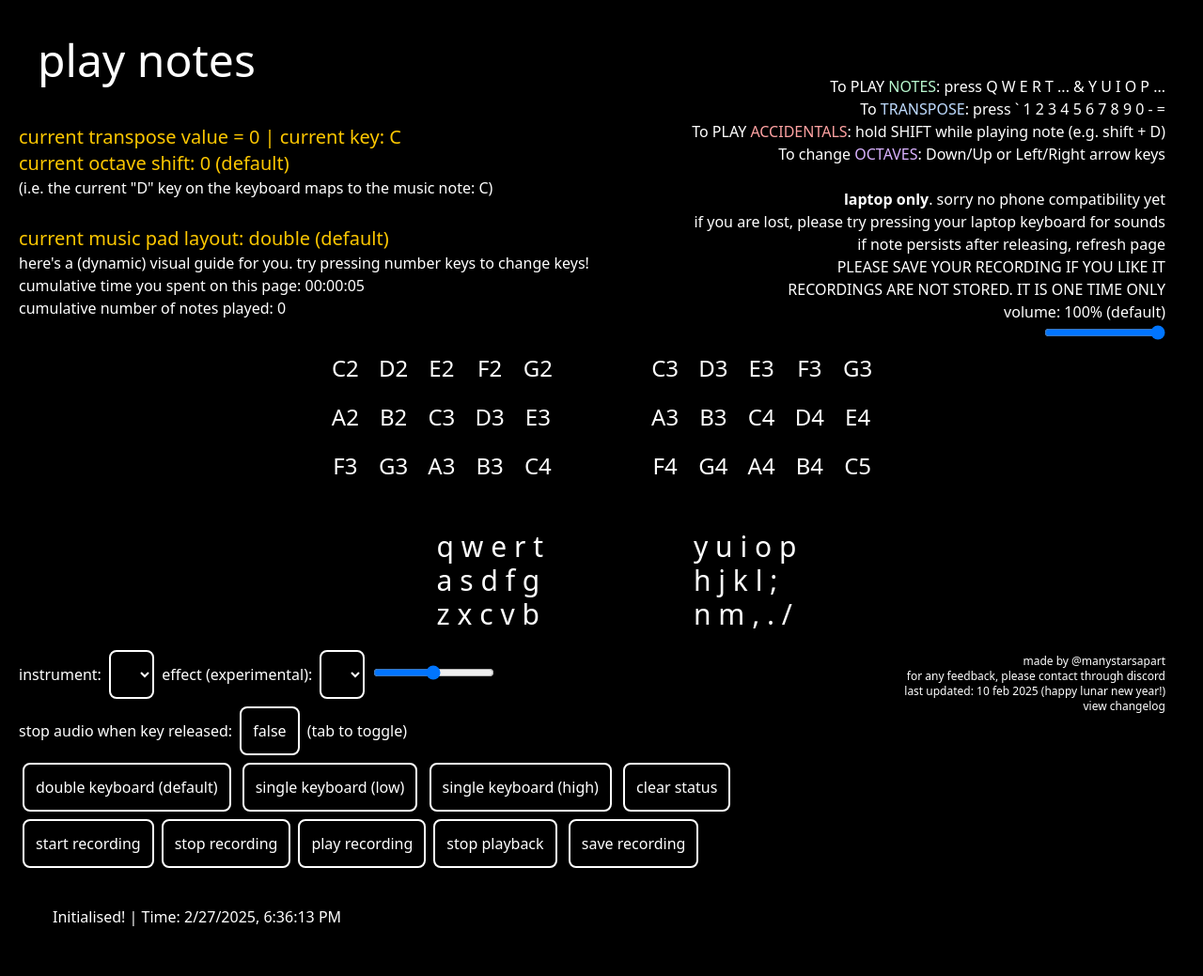
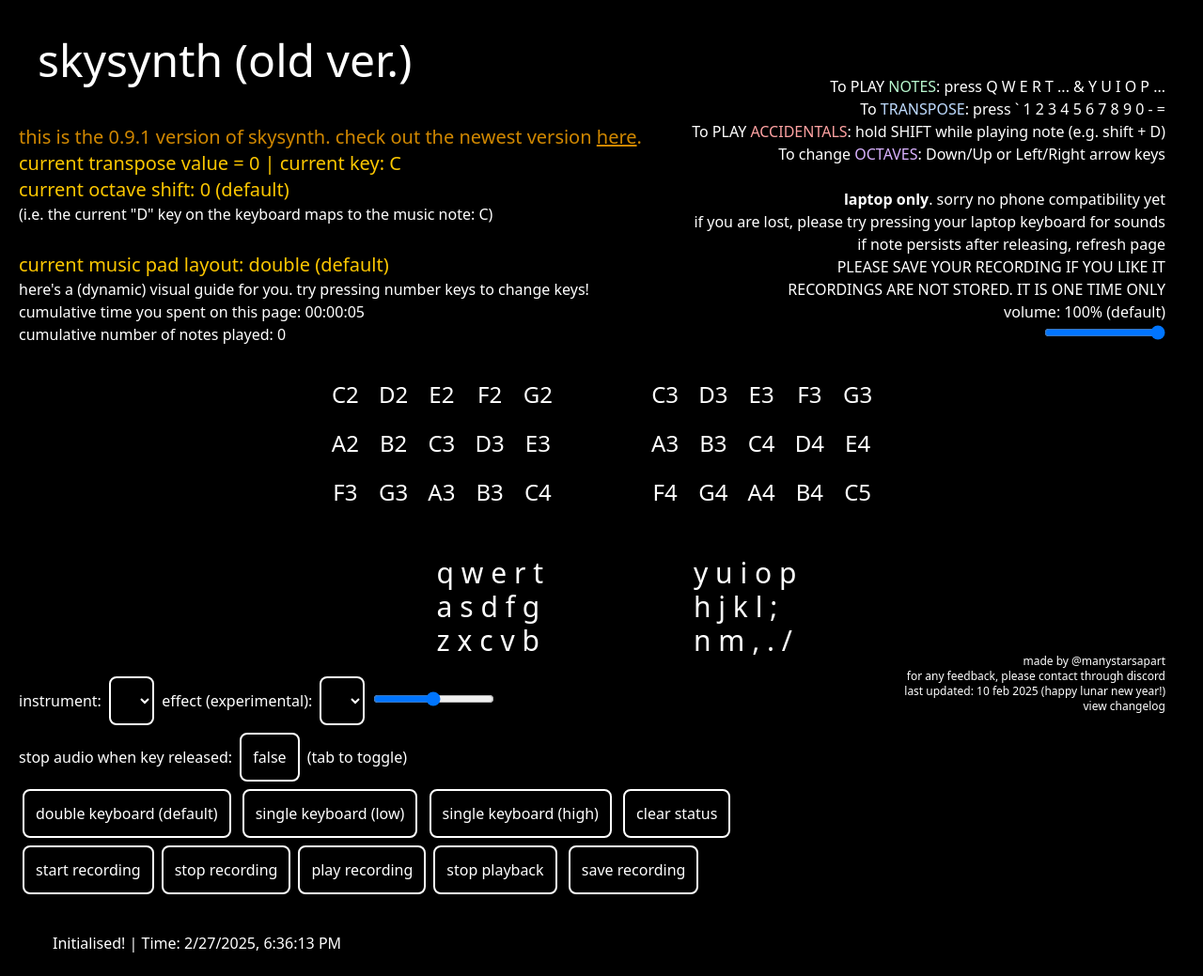
Before and after one commit to manystarsapart/skysynth-old, a website with bundled scripts: page index.html in a window 1280 px wide. Shown: the whole page at 94% size. Built offline with nearby package versions, Linux system fonts and the light colour scheme.

Commit message:
docs: change to reflect old version

```diff
--- a/index.html
+++ b/index.html
@@ -18,7 +18,7 @@
 <body class="bg-black text-white p-5">
 
 <header>
-    <h1 class="text-5xl font-pressstart2p p-5">play notes</h1>
+    <h1 class="text-5xl font-pressstart2p p-5">skysynth (old ver.)</h1>
 </header>
 
 <main>
@@ -38,6 +38,7 @@
     </ul>
     <br \>
     <ul class="text-xl">
+        <li class="text-yellow-600">this is the 0.9.1 version of skysynth. check out the newest version <a href="https://www.skysynth.space" target="_blank" rel="noopener noreferrer"><u>here</u></a>.</li>
         <li class="text-yellow-400">current transpose value = <span id="transpose-value">0</span> | current key: <span id="scale-value">C</span></li>
         <li class="text-yellow-400"> current octave shift: <span id="octave-value">0 (default)</span></li>
         <li class="text-yellow-400"></li>
```
Also changed, not shown: README.md.
